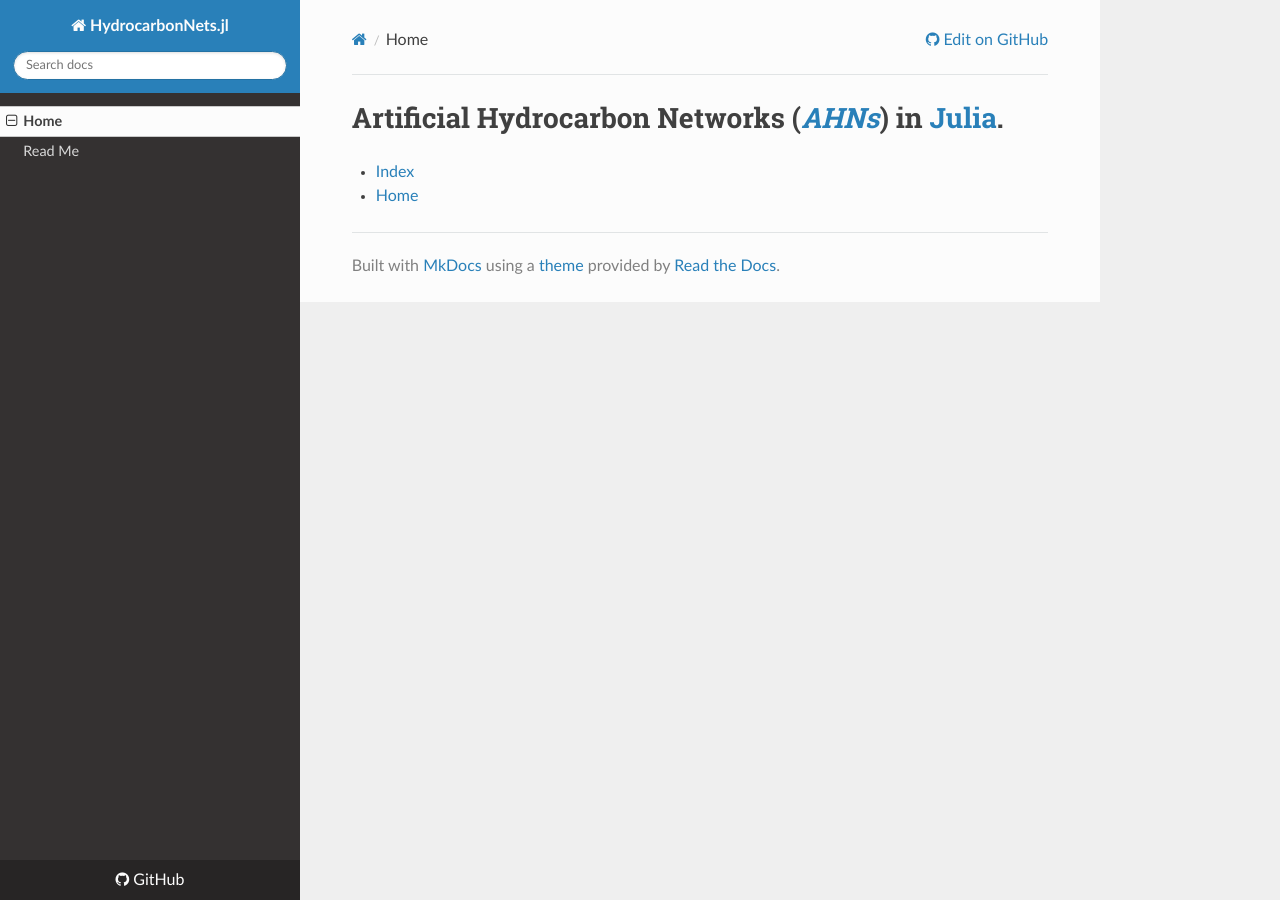
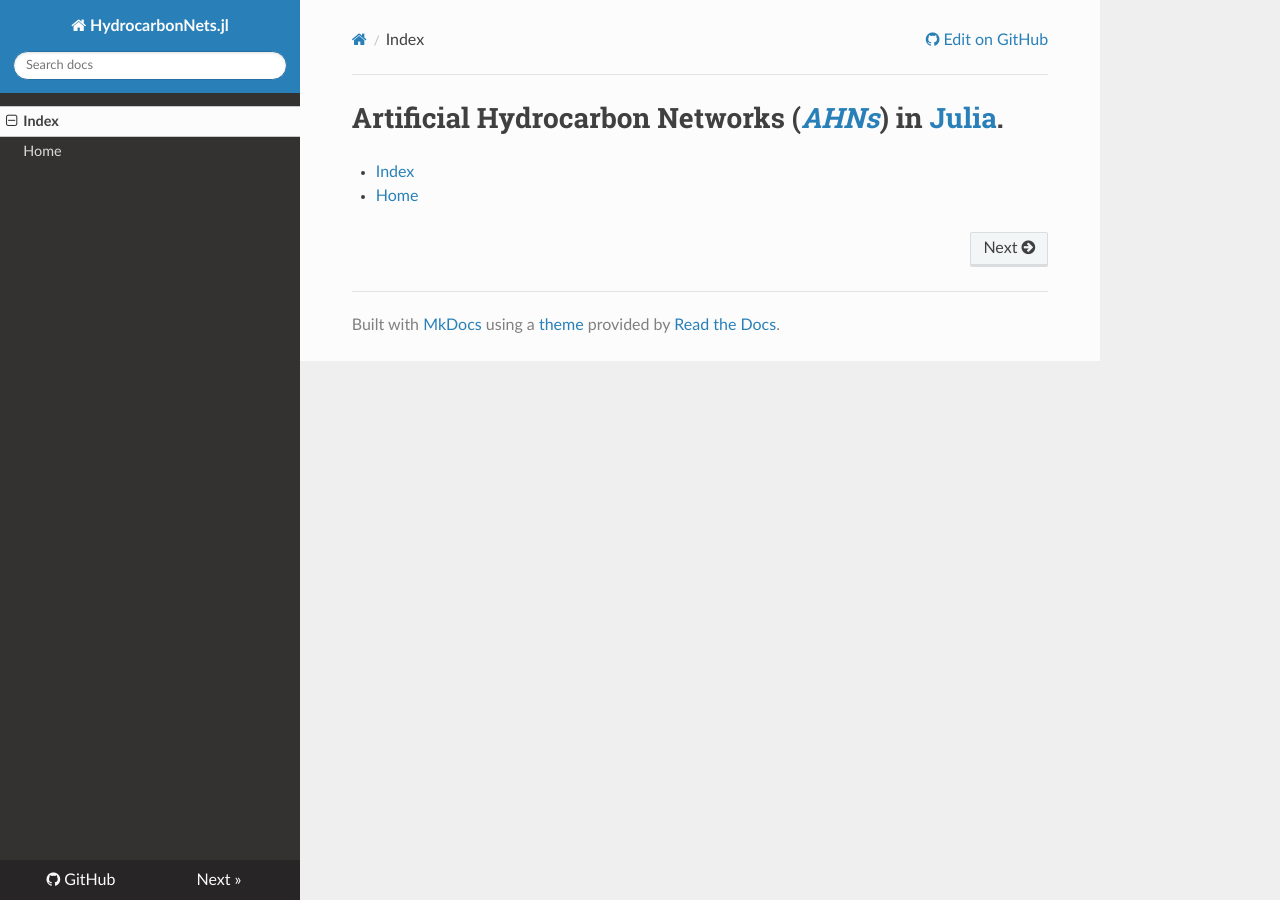
Before and after one commit to Ismael-VC/HydrocarbonNets.jl, an MkDocs documentation site: the page built from doc/index.md, in a window 1280 px wide. Built offline with MkDocs 1.6.1, drawn with Linux system fonts in a browser that asks for light colours; nearby versions of some CDN libraries; old or Windows-style settings are respelled for this version of MkDocs.

Commit message:
Update mkdocs.yml

```diff
--- a/mkdocs.yml
+++ b/mkdocs.yml
@@ -4,5 +4,5 @@ repo_url: https://github.com/Ismael-VC/HydrocarbonNets.jl
 theme: readthedocs
 docs_dir: 'doc'
 pages:
-- ['index.md', 'Home']
-- ['README.md', 'Read Me']
+- ['index.md', 'Index']
+- ['home.md', 'Home']
```
